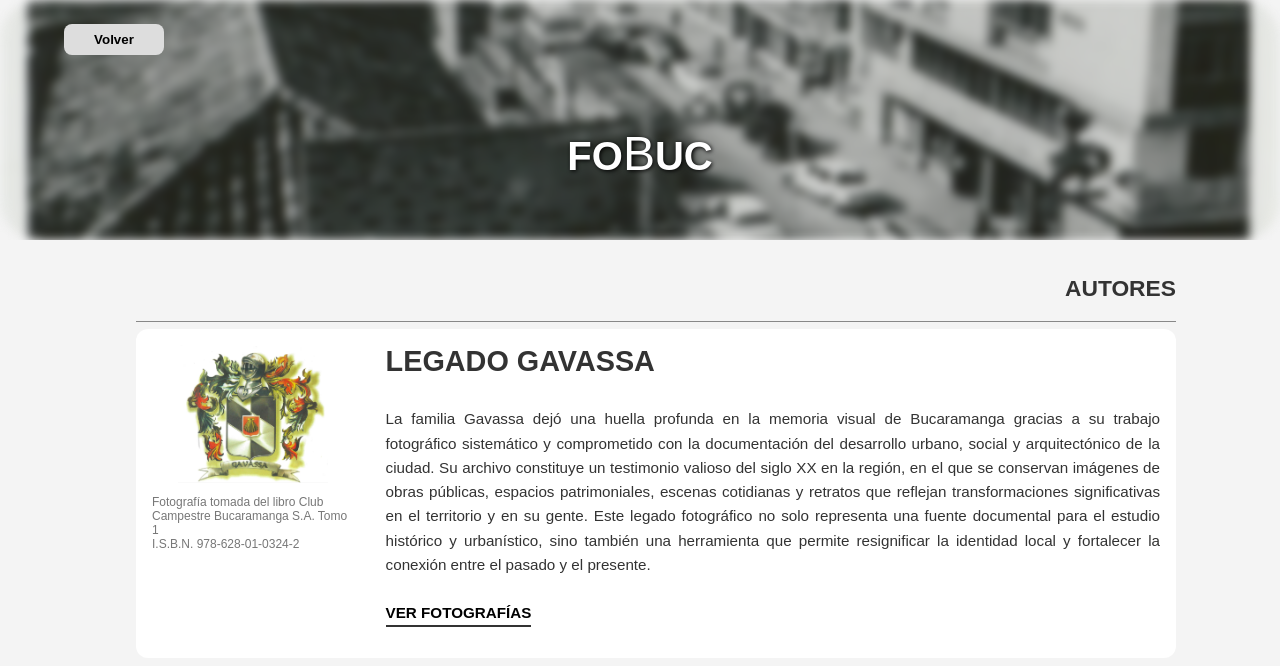
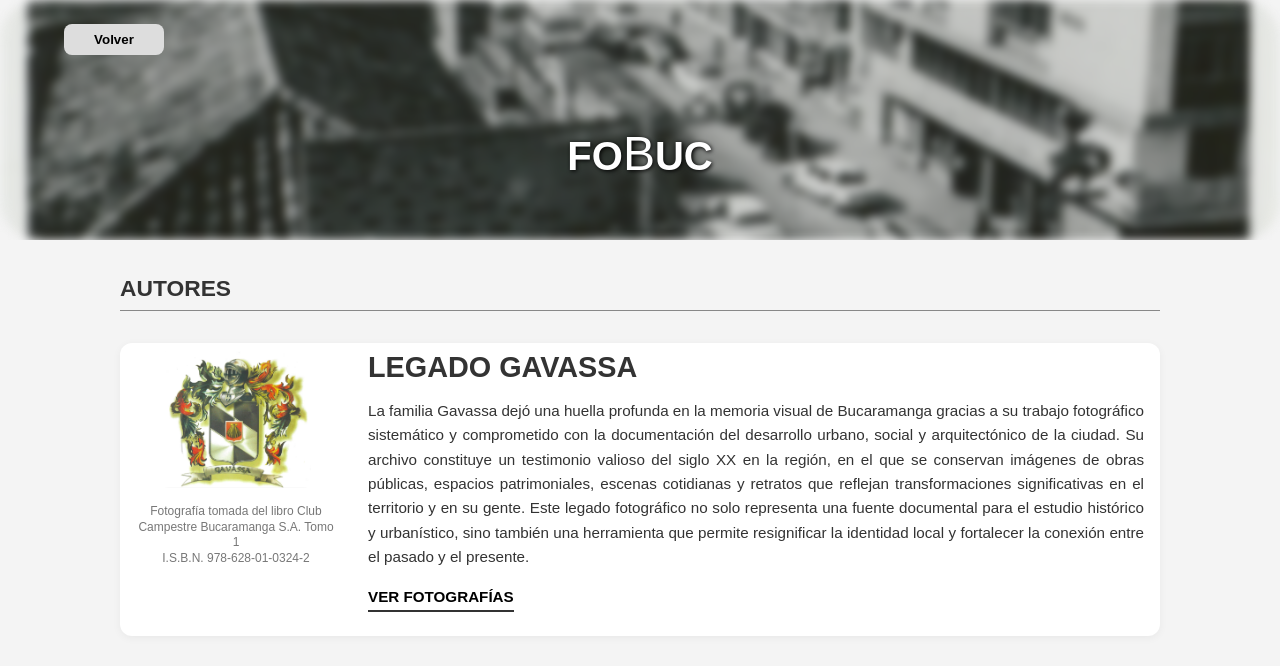
Before and after one commit to CepedaBrayan/FOBUC, a SvelteKit app: page /authors in a window 1280 px wide. Shown: the top 666 px of the page. Built offline with nearby package versions, Linux system fonts and the light colour scheme.

Commit message:
Authors done

```diff
--- a/src/routes/authors/+page.svelte
+++ b/src/routes/authors/+page.svelte
@@ -144,6 +144,30 @@
   </OnePageView>
 
   <OnePageView>
+    <OnePageHorizontalSubView>
+      <div class="donation-section">
+        <div class="donation-text">
+          <h2 class="donation-title">DONACIÓN DE FOTOGRAFÍAS</h2>
+          <p>
+            Para expandir nuestra búsqueda y recopilar documentación
+            fotográfica, recolectamos fotografías de conocidos, amigos, personas
+            cercanas que estuviesen interesadas en dar a conocer y documentar
+            sus fotografías familiares y cotidianas, agradecemos a estas
+            personas por aportar y ser parte de un proyecto que apoya la
+            conservación de la memoria y cultura, estas fotografías también
+            toman lugar en municipios cercanos a Bucaramanga.
+          </p>
+          <p class="donation-author">Luis Alfredo Romero García</p>
+          <p class="donation-author">Familia Landazábal</p>
+          <p class="see-more">
+            <a href="/donaciones">VER FOTOGRAFÍAS</a>
+          </p>
+        </div>
+      </div>
+    </OnePageHorizontalSubView>
+  </OnePageView>
+
+  <OnePageView>
     <Footer />
   </OnePageView>
 </div>
@@ -157,13 +181,13 @@
     overflow-y: scroll;
     scroll-snap-type: y mandatory;
     scroll-behavior: smooth;
-    scrollbar-width: none; /* Firefox */
-    -ms-overflow-style: none; /* IE y Edge */
+    scrollbar-width: none;
+    -ms-overflow-style: none;
     font-size: 0.95rem;
   }
 
   .authors-page::-webkit-scrollbar {
-    display: none; /* Chrome/Safari */
+    display: none;
   }
 
   .first-subpage-wrapper {
@@ -171,35 +195,58 @@
   }
 
   .authors-content {
-    padding: 1rem;
+    padding: 1rem 0rem 1rem 0rem;
     width: 100%;
-    height: 60%;
+    height: auto;
+    box-sizing: border-box;
   }
 
   .authors-content h2 {
-    text-align: right;
+    margin-bottom: 0.5rem;
   }
 
   .authors-content hr {
     border: none;
     border-top: 1px solid #888;
+    margin-bottom: 2rem;
   }
 
   .author-section {
     background-color: white;
-    padding: 1rem;
+    padding: 0.5rem 1rem;
     border-radius: 12px;
+    box-shadow: 0 2px 8px rgba(0, 0, 0, 0.05);
   }
 
   .author-flex {
     display: flex;
     flex-wrap: wrap;
     gap: 2rem;
+    align-items: flex-start;
+  }
+
+  .logo-and-text {
+    display: flex;
+    flex-direction: column;
+    align-items: center;
+    width: 200px;
+    min-width: 150px;
+    flex-shrink: 0;
+    text-align: center;
   }
 
   .author-image {
     width: 150px;
     height: auto;
+    border-radius: 8px;
+    margin-bottom: 0.5rem;
+  }
+
+  .credits {
+    font-size: 0.75rem;
+    color: #777;
+    line-height: 1.3;
+    margin-top: 0.5rem;
   }
 
   .author-text {
@@ -210,31 +257,54 @@
   .author-text h3 {
     margin-top: 0;
     font-size: 1.8rem;
+    margin-bottom: 0.3rem;
   }
 
   .author-text p {
     text-align: justify;
     line-height: 1.6;
+    margin-bottom: 1rem;
   }
 
   .see-more a {
     display: inline-block;
-    margin-top: 0.5rem;
     text-decoration: none;
     font-weight: bold;
     border-bottom: 2px solid #333;
     color: #000;
+    transition: color 0.2s ease;
   }
 
-  .credits {
-    font-size: 0.75rem;
-    color: #777;
+  .see-more a:hover {
+    color: #555;
   }
 
-  .logo-and-text {
+  .donation-section {
     display: flex;
-    flex-direction: column;
-    align-items: center;
-    width: 20%;
+    justify-content: center;
+    padding: 2rem 1rem;
+    font-family: monospace;
+  }
+
+  .donation-text {
+    max-width: 700px;
+    margin: 0 auto;
+    text-align: center;
+  }
+
+  .donation-title {
+    font-size: 2rem;
+  }
+
+  .donation-text p {
+    font-size: 1.5rem;
+    line-height: 1.6;
+    color: #333;
+    margin-bottom: 3rem;
+  }
+
+  .donation-author {
+    font-weight: bold;
+    color: #444;
   }
 </style>
```
